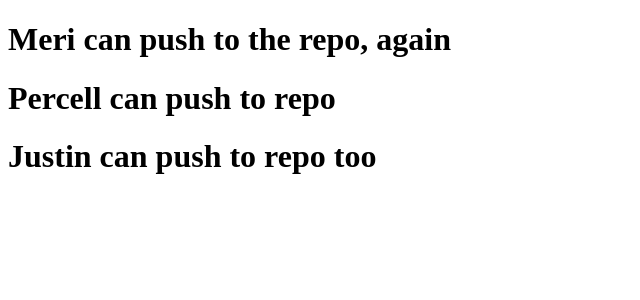
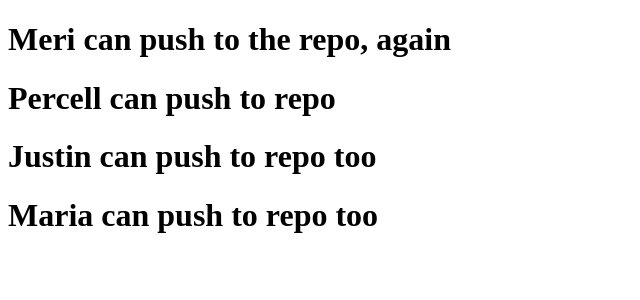
Before and after one commit to TLGLearning-21-12/Tutoring_App, a React (Create React App) app in the folder client/: page / in a window 1280 px wide. Shown: the top 300 px of the page, without its empty margins (0-640 px from the left). Built offline with nearby package versions, Linux system fonts and the light colour scheme.

Commit message:
Maria's initial commit

```diff
--- a/client/src/App.js
+++ b/client/src/App.js
@@ -4,6 +4,7 @@ function App() {
       <h1>Meri can push to the repo, again</h1>
       <h1>Percell can push to repo</h1>
       <h1>Justin can push to repo too</h1>
+      <h1>Maria can push to repo too</h1>
     </div>
   );
 }
```
